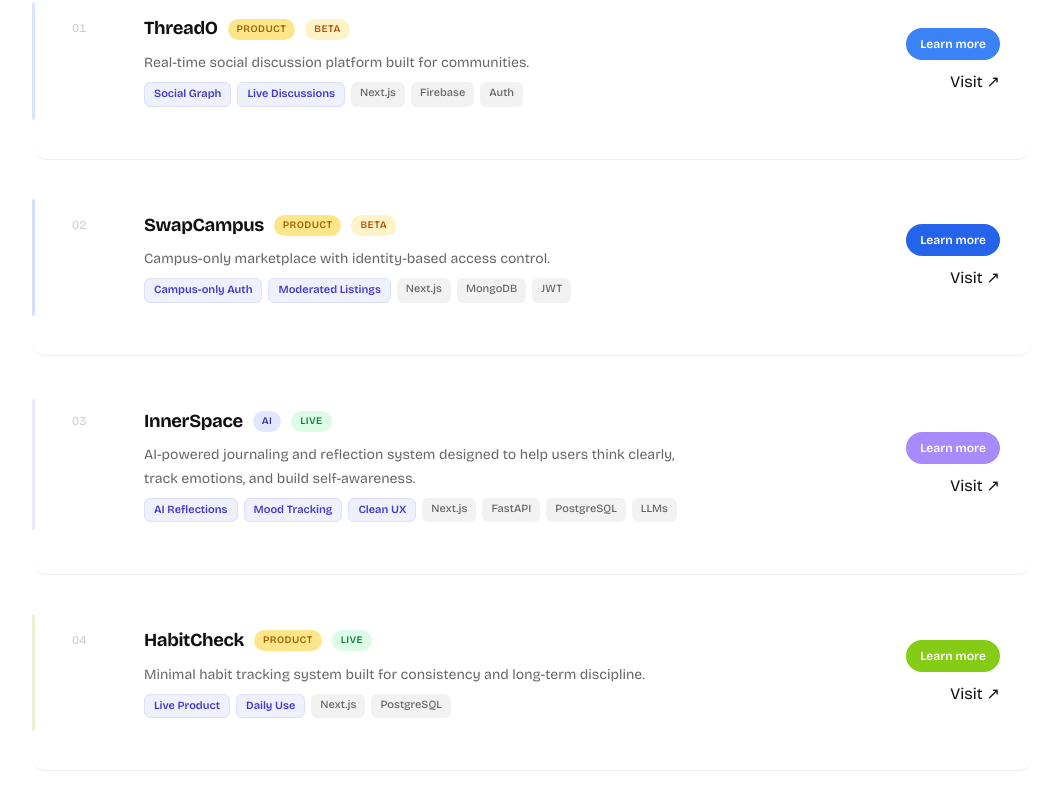
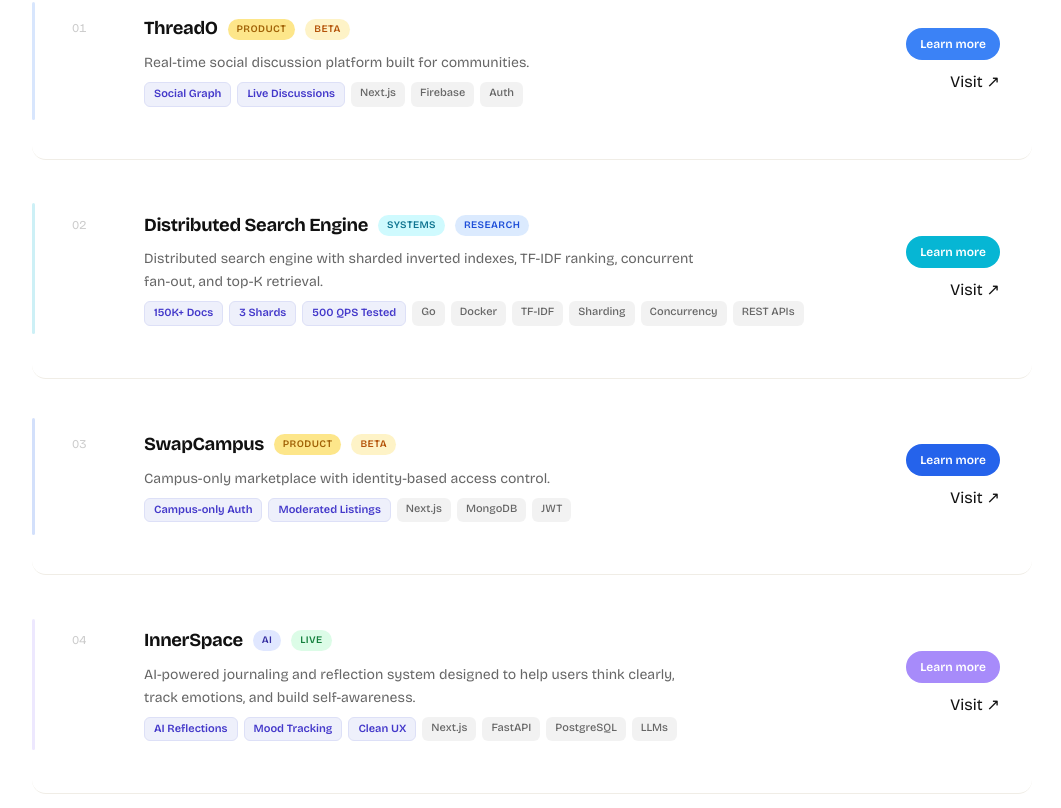
Before and after one commit to manavisharma14/manavi-portfolio, a Next.js app: page / in a window 1280 px wide. Shown: the part 2213-3021 px from the top of the page, without its empty margins (108-1169 px from the left). Built offline with nearby package versions, Linux system fonts and the light colour scheme.

Commit message:
added search engine product

```diff
--- a/src/app/about/page.tsx
+++ b/src/app/about/page.tsx
@@ -1158,6 +1158,10 @@ export default function HomePage() {
         .badge-freelance { background: #fef3c7; color: #92400e; }
         .badge-product   { background: #fde68a; color: #a16207; }
         .badge-ai        { background: #e0e7ff; color: #3730a3; }
+        .badge-systems {
+  background: #cffafe;
+  color: #0e7490;
+}
         .proj-status {
           font-size: 10px;
           font-weight: 600;
--- a/src/app/me/page.tsx
+++ b/src/app/me/page.tsx
@@ -703,6 +703,10 @@ export default function Home() {
 .badge-ai        { background: #e0e7ff; color: #3730a3; }
 .badge-freelance { background: #fef3c7; color: #92400e; }
 .badge-product   { background: #fde68a; color: #92400e; }
+.badge-systems {
+  background: #cffafe;
+  color: #0e7490;
+}
 
 /* DESC */
 .proj-desc {
--- a/src/components/HomePage.tsx
+++ b/src/components/HomePage.tsx
@@ -32,7 +32,7 @@ type Project = {
 
   badge?: "Founder" | "Co-founder" | "Founding member"; // 👈 ADD THIS
 
-  proof?: string; // 👈 OPTIONAL (for 1-line credibility like "150+ users")
+  proof?: string; //
 
   details?: {
     problem: string;
@@ -190,6 +190,31 @@ cred: [
       role: "Lead engineer — architecture, Firebase integration, social graph logic, UI.",
     },
   },
+
+  {
+  title: "Distributed Search Engine",
+  slug: "distributed-search-engine",
+  tag: "systems",
+  accent: "#06b6d4",
+  tech: ["Go", "Docker", "TF-IDF", "Sharding", "Concurrency", "REST APIs"],
+  highlights: ["150K+ Docs", "3 Shards", "500 QPS Tested"],
+  status: "research",
+  image: "/projects/search-engine.png",
+  link: "https://github.com/manavisharma14/distributed-search-engine",
+  description:
+    "Distributed search engine with sharded inverted indexes, TF-IDF ranking, concurrent fan-out, and top-K retrieval.",
+  details: {
+    problem:
+      "Single-node search systems become bottlenecked when indexing and ranking large document collections under concurrent query load.",
+    solution:
+      "Built a Go-based distributed search architecture with shard servers maintaining inverted indexes and an aggregator that fans out queries concurrently, merges shard results, and returns global top-K matches.",
+    outcome:
+      "Indexed 250K+ documents across three shards and load-tested the system with Vegeta up to 500 QPS, identifying CPU saturation and request-queueing bottlenecks under high concurrency.",
+    role:
+      "Designed and implemented the shard indexing, TF-IDF ranking, min-heap top-K retrieval, concurrent aggregation layer, Docker Compose deployment, and load-testing workflow.",
+  },
+},
+
   {
     title: "SwapCampus",
     slug: "swapcampus",
@@ -1502,6 +1527,10 @@ export default function HomePage() {
         .badge-product   { background: #fde68a; color: #a16207; }
         .badge-ai        { background: #e0e7ff; color: #3730a3; }
         .badge-media     { background: #fce7f3; color: #be185d; }
+        .badge-systems {
+  background: #cffafe;
+  color: #0e7490;
+}
         .proj-status {
           font-size: 10px;
           font-weight: 600;
--- a/src/data/projects.ts
+++ b/src/data/projects.ts
@@ -137,6 +137,45 @@ export const projects: Project[] = [
         "Lead engineer — architecture, Firebase integration, social graph logic, UI.",
     },
   },
+
+  {
+    title: "Distributed Search Engine",
+    tag: "systems",
+    accent: "#06b6d4",
+    tech: [
+      "Go",
+      "Distributed Systems",
+      "Docker",
+      "Concurrency",
+      "TF-IDF",
+      "REST APIs"
+    ],
+    highlights: [
+      "250K Documents Indexed",
+      "3 Search Shards",
+      "500 QPS Tested"
+    ],
+    status: "live",
+    image: "/projects/search-engine.png",
+    link: "https://github.com/yourusername/distributed-search-engine",
+    description:
+      "Horizontally scalable search engine built in Go with sharded inverted indexes, concurrent query fan-out, TF-IDF ranking, and top-K retrieval.",
+    featured: true,
+
+    details: {
+      problem:
+        "Traditional search systems become bottlenecked when a single node is responsible for indexing and ranking large document collections.",
+
+      solution:
+        "Built a distributed search architecture consisting of multiple shard servers and a query aggregator. Each shard maintains an inverted index and independently executes TF-IDF ranking, while the aggregator performs concurrent fan-out requests and merges global top-K results.",
+
+      outcome:
+        "Indexed 150,000+ documents across three shards and benchmarked the system under load using Vegeta. Achieved 500 requests per second with concurrent shard querying, connection pooling, and Dockerized deployment.",
+
+      role:
+        "Designed the distributed architecture, implemented indexing and ranking algorithms in Go, built shard aggregation logic, containerized services with Docker, and conducted performance benchmarking and optimization."
+    }
+  },
   {
     title: "SwapCampus",
     tag: "product",
@@ -149,13 +188,15 @@ export const projects: Project[] = [
     description: "Campus-only marketplace with identity-based access control.",
     details: {
       problem:
-        "Facebook Marketplace is unsafe for campus trades — no identity verification means scams are rampant and trust is near zero.",
+        "Buying and selling on large marketplaces can feel risky for students because there is little accountability and no campus-specific verification.",
+
       solution:
-        "Built a .edu email-gated marketplace with JWT-based identity, moderated listings, and an escrow-style handoff flow. MongoDB powers fast search across categories.",
+        "Built a campus-only marketplace with .edu email verification, secure authentication, moderated listings, and category-based search.",
+
       outcome:
-        "Live with 150+ listings in the first month. Zero reported scam incidents. Expanding to two more campuses.",
+        "Built and launched a functional campus marketplace with authentication, search, and listing management features.",
       role:
-        "Solo founder — backend, auth system, moderation tools, full deployment.",
+        "Solo builder — designed the product, built the backend and authentication system, and handled deployment.",
     },
   },
   {
```
Also changed, not shown: public/projects/beyondcolor.png, public/projects/search-engine.png (added). Lines whose indentation alone changed are shown as unchanged.
